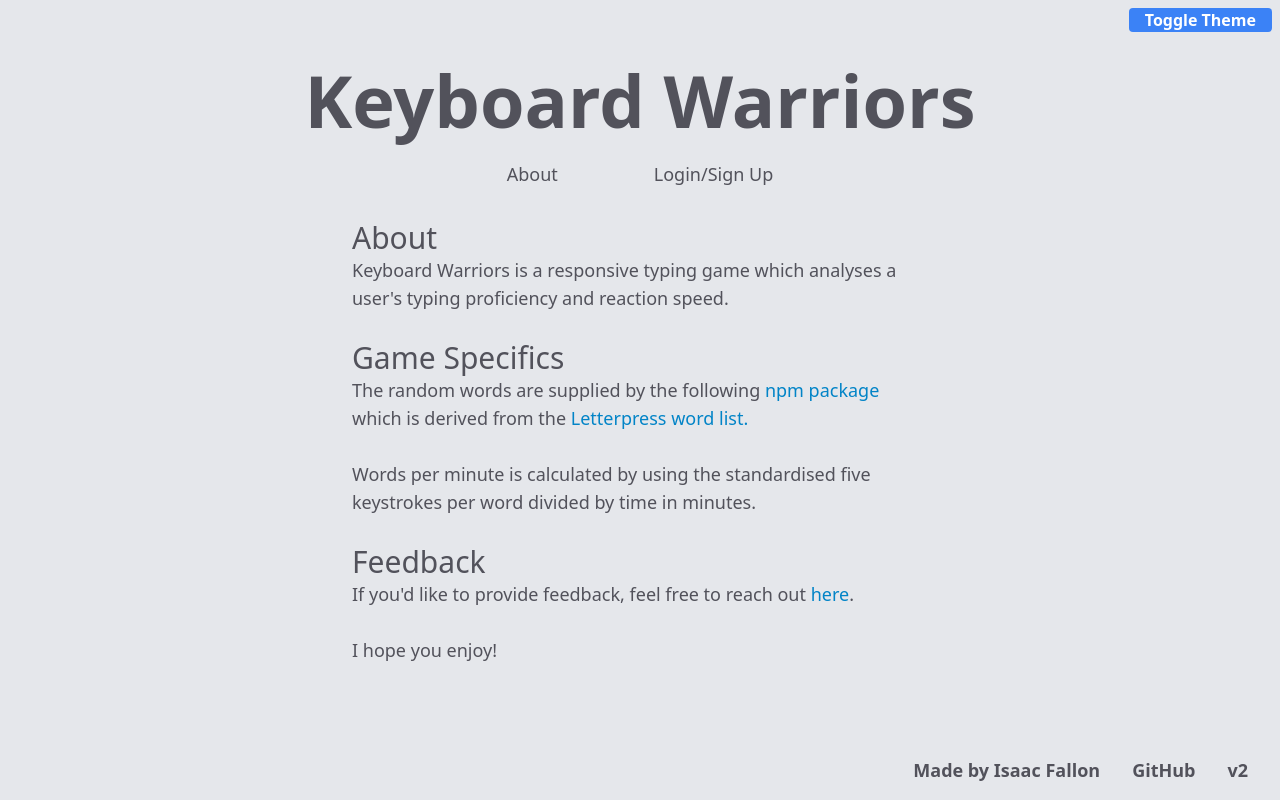
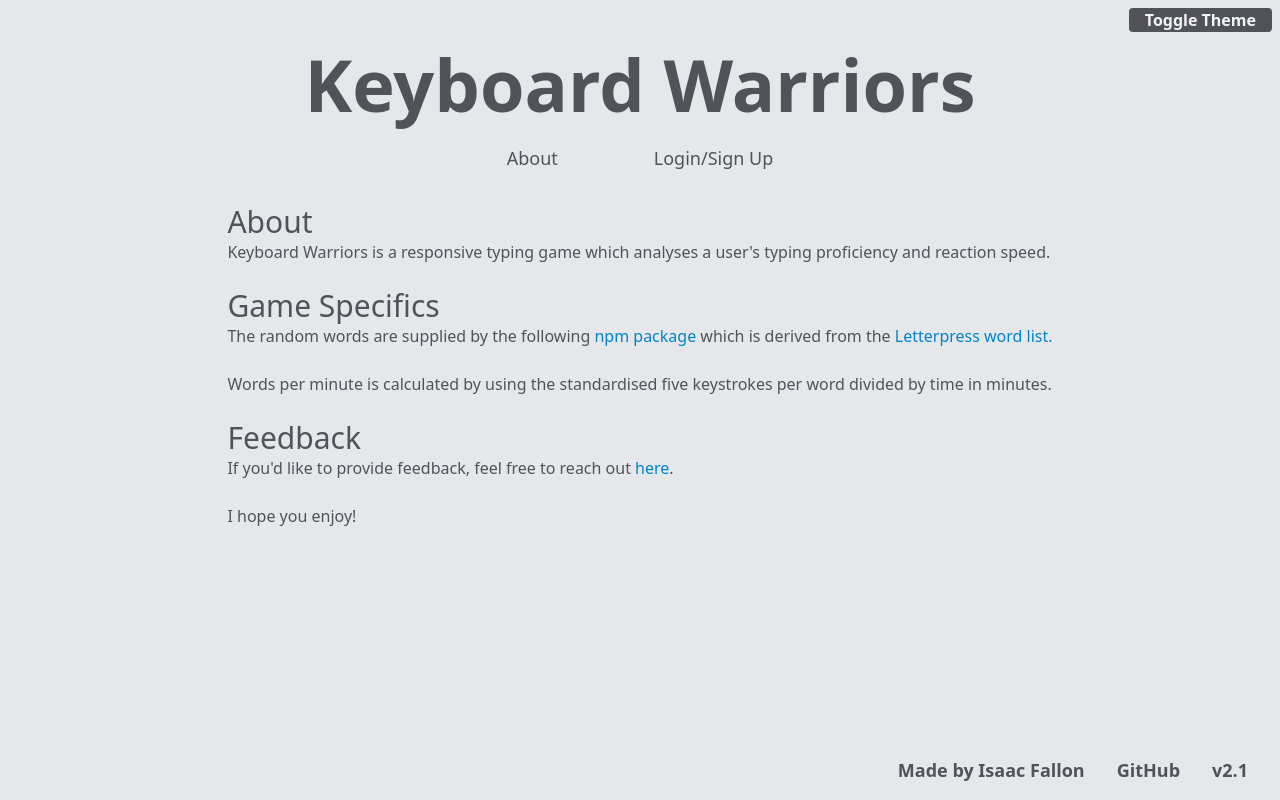
Before and after one commit to isaacfallon/Keyboard-Warriors, a React (Vite) app in the folder client/: page /About in a window 1280 px wide. Built offline with nearby package versions, Linux system fonts and the light colour scheme.

Commit message:
Various bug fixes to game area and theme switching

```diff
--- a/client/src/App.jsx
+++ b/client/src/App.jsx
@@ -53,28 +53,37 @@ function App() {
   if (theme === lightTheme || theme === darkTheme) {
     root.classList.add(theme);
   } else {
-    root.classList.add(lightTheme)
+    root.classList.add(lightTheme);
+
   }
 
   const handleChange = () => {
     if (theme === darkTheme) {
-    root.classList.replace(darkTheme, lightTheme);
-    localStorage.setItem("theme", "light");
-    theme = lightTheme
-    setChecked(false)
+      root.classList.replace(darkTheme, lightTheme);
+      localStorage.setItem("theme", "light");
+      theme = lightTheme;
+      setChecked(false);
     } else {
-    root.classList.replace(lightTheme, darkTheme)
-    localStorage.setItem("theme", 'dark')
-    setChecked(true)
+      root.classList.replace(lightTheme, darkTheme);
+      localStorage.setItem("theme", 'dark');
+      setChecked(true);
     }
-    };
+  };
 
   return (
-    <main className="flex flex-col min-h-screen bg-gray-200 dark:bg-zinc-600 text-zinc-600 dark:text-gray-100">
+    <main className="flex flex-col min-h-screen bg-gray-200 dark:bg-zinc-600 text-zinc-600 dark:text-gray-100 bg-transition-all">
       <ApolloProvider client={client}>
-        <button onClick={handleChange} className="absolute top-2 right-2 px-12 bg-blue-500 hover:bg-blue-700 text-white font-bold px-4 rounded">Toggle Theme</button>
+      <button onClick={handleChange} className="absolute top-2 right-2 px-12 bg-zinc-600 dark:bg-gray-200 text-gray-100 dark:text-zinc-600 font-bold px-4 rounded"
+        //  style={
+        //   !checked
+        //     ? {backgroundColor: '#52525b', color: '#f3f4f6'}
+        //     : {backgroundColor: '#f3f4f6', color: '#52525b'}
+        // }
+        >Toggle Theme</button>
 
-        <Header />
+
+
+      <Header />
         <Outlet />
         <Footer />
 
--- a/client/src/components/Footer.jsx
+++ b/client/src/components/Footer.jsx
@@ -11,16 +11,16 @@ export default function Footer() {
             <ul className="flex justify-end flex-row mt-6">
                 <li className="px-4"><a href="https://isaacfallon.com/" target="_blank" rel="noreferrer" className="hover:text-sky-700">Made by Isaac Fallon</a></li>
                 <li className="px-4"><a href="https://github.com/isaacfallon/Project-3-Keyboard-Warriors" target="_blank" rel="noreferrer" className="hover:text-sky-700">GitHub</a></li>
-                <li className="px-4 hover:text-sky-700 hover:cursor-pointer" onClick={() => setOpen(true)}>v2</li>
+                <li className="px-4 hover:text-sky-700 hover:cursor-pointer" onClick={() => setOpen(true)}>v2.1</li>
                 <Modal open={open} onClose={() => setOpen(false)}>
-                    <div className="mx-auto text-center my-4 w-[600px]">
-                        <h3 className="text-3xl font-black mb-2">Version 2 Patch Notes (14/09/24):</h3>
+                    <div className="mx-auto text-center my-4 w-[600px] p-4">
+                        <h3 className="text-3xl font-black mb-2">Version 2.1 Patch Notes (20/09/24):</h3>
                         <div className="text-left">
                             <ul>
-                                <li className="list-disc ml-4">Entire design revamp built with Tailwind CSS</li>
-                                <li className="list-disc ml-4">Added darkmode</li>
-                                <li className="list-disc ml-4">Improved profile page to reduce clutter if the user had a large amount of results saved</li>
-                                <li className="list-disc ml-4">Various fixes to smooth visibility on smaller screens. If the user is detected using a tablet screen or smaller, a message is provided to inform them the application is designed for keyboard usage.</li>
+                                <li className="list-disc ml-4">Entire visual design revamp with Tailwind CSS (including darkmode and theme switch toggle)</li>
+                                <li className="list-disc ml-4">Improved profile page flow to reduce clutter if the user had a large amount of results saved. If the user now has more than 5 results saved, these excess results are saved in an openable menu further down their profile page.</li>
+                                <li className="list-disc ml-4">Fixed a bug where the user could continue typing and increase their score after the timer had reached 0.</li>
+                                <li className="list-disc ml-4">Fixed a bug where the user could break the game by clicking into the &apos;start game&apos; field once a game was in progress. Now if a user clicks away they will need to restart a game manually. (I am considering forcing a reset if any mouse clicking activity is detected but will need to test this). </li>
                             </ul>
                         </div>
                     </div>
--- a/client/src/components/GameArea.jsx
+++ b/client/src/components/GameArea.jsx
@@ -59,6 +59,7 @@ const Game = () => {
             setTimeLeft(null);
             SaveDataToLocalStorage(wordCount);
             addScoreToProfile();
+            setInputField('text-5xl text-center bg-slate-300 dark:bg-gray-800 dark:text-white rounded-xl px-4 gameInput pointer-events-none hidden')
             setOpen(true);
         }
 
@@ -124,20 +125,17 @@ const Game = () => {
 
     function initGame() {
         document.getElementById('timer').innerHTML = "";
-
         setGameStatStyles('flex justify-evenly text-2xl');
-
         handleWordChange();
-
         setTimeLeft(30);
-
         setWordCount(0);
         setLetterCount(0);
+        setInputField('text-5xl text-center bg-slate-300 dark:bg-gray-800 dark:text-white rounded-xl px-4 gameInput pointer-events-none')
     }
 
     const [gameStatStyles, setGameStatStyles] = useState('flex justify-evenly text-2xl invisible');
 
-
+    const [inputField, setInputField] = useState('text-5xl text-center bg-slate-300 dark:bg-gray-800 dark:text-white rounded-xl px-4 gameInput')
 
 
     return (
@@ -159,7 +157,7 @@ const Game = () => {
                     <input
                         type="text"
                         id="input"
-                        className="text-5xl text-center bg-slate-300 dark:bg-gray-800 dark:text-white rounded-xl px-4 gameInput"
+                        className={inputField}
                         placeholder="Click here to start a game"
                         value={wordText}
                         onChange={handleChanger}
--- a/client/src/components/Header.jsx
+++ b/client/src/components/Header.jsx
@@ -10,7 +10,7 @@ export default function Header() {
     };
 
     return (
-        <header className="text-center mt-16">
+        <header className="text-center mt-12">
             <h1 className="text-7xl font-bold"><Link to="/" className="hover:text-sky-700 dark:hover:text-sky-600">Keyboard Warriors</Link></h1>
 
             <ul className="flex justify-center flex-row mt-6 text-lg">
--- a/client/src/index.css
+++ b/client/src/index.css
@@ -5,3 +5,7 @@
 .gameInput:focus::placeholder {
     color: transparent;
 }
+
+main {
+    transition: 0.3s;
+}
--- a/client/src/pages/About.jsx
+++ b/client/src/pages/About.jsx
@@ -1,6 +1,6 @@
 export default function About() {
     return (
-        <div className="mx-auto w-2/4 p-8 text-lg">
+        <div className="flex flex-col mx-auto p-8">
             <h2 className="text-3xl">About</h2>
             <p>Keyboard Warriors is a responsive typing game which analyses a user&apos;s typing proficiency and reaction speed.</p>
             <br />
```
